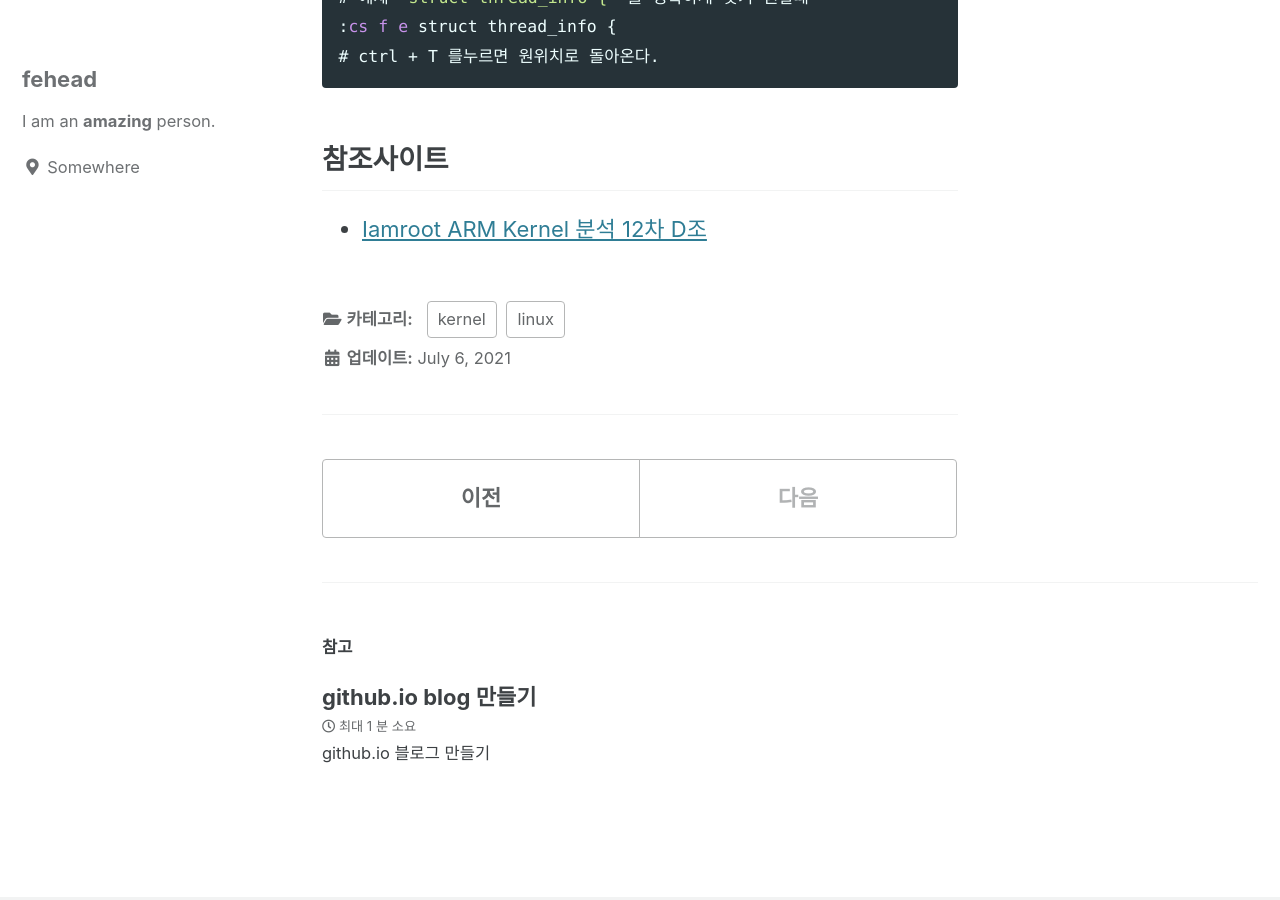
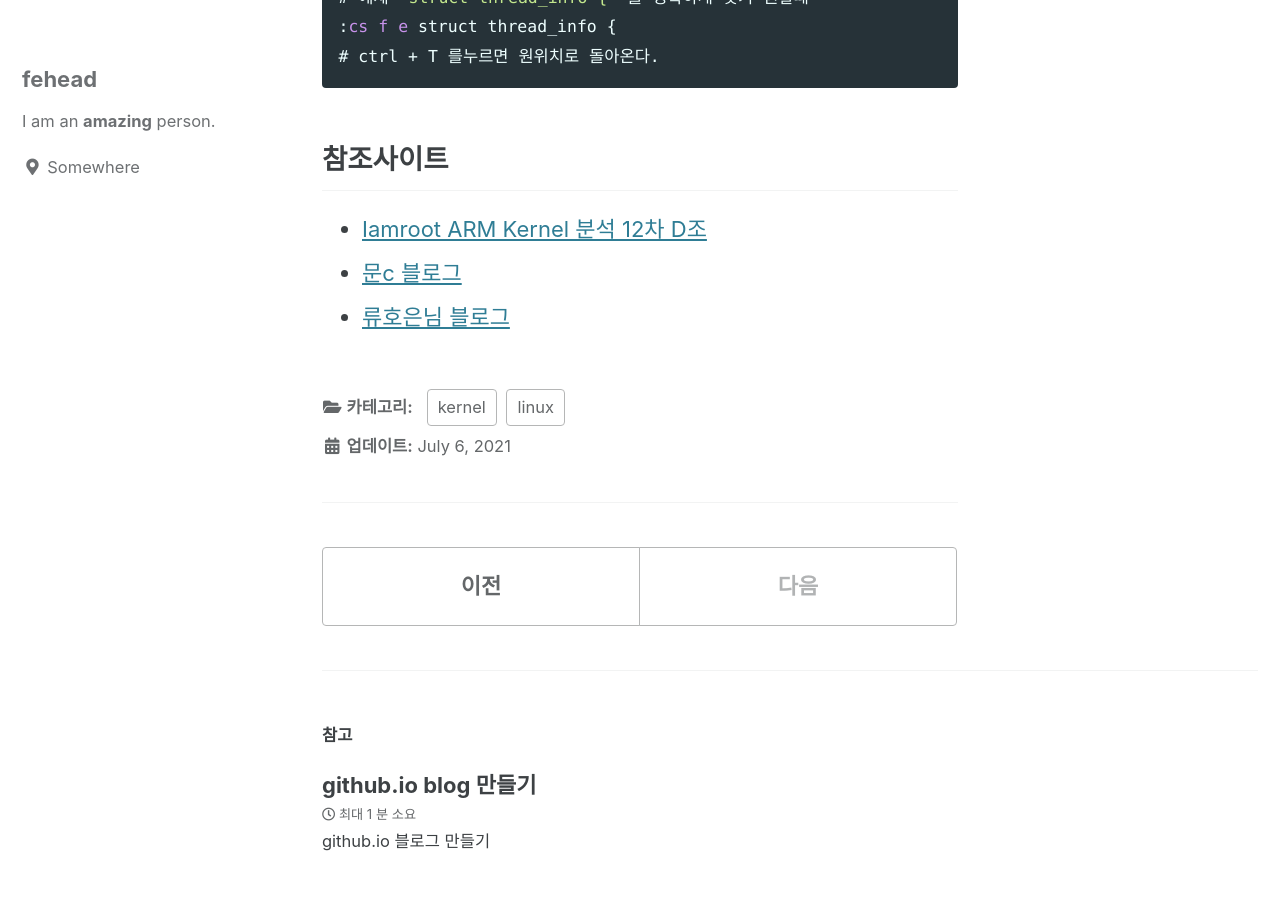
Before and after one commit to fehead/fehead.github.io, a Jekyll site: the page built from _posts/2021-07-06-prepare-linux-kernel-analysis.md, in a window 1280 px wide and 900 px high, scrolled down 8430 px. Built offline with Jekyll 4.4.1, drawn with Linux system fonts in a browser that asks for light colours; cached includes are drawn as plain includes; comment, search, counter and statistics services are not loaded.

Commit message:
참고사이트 추가

```diff
--- a/_posts/2021-07-06-prepare-linux-kernel-analysis.md
+++ b/_posts/2021-07-06-prepare-linux-kernel-analysis.md
@@ -292,5 +292,9 @@ $ vim
 
 ## 참조사이트
 * [Iamroot ARM Kernel 분석 12차 D조][iamroot_utils]
+* [문c 블로그][moon-c-blog]
+* [류호은님 블로그][PR1ME's-blog]
 
+[PR1Me's-blog]:	https://www.notion.so/PR1ME-s-Blog-21ccc53f274a4a728ee2a5c9bb3baa8c
 [iamroot_utils]:	https://github.com/norux/iamroot_utils
+[moon-c-blog]:	http://jake.dothome.co.kr/
```
